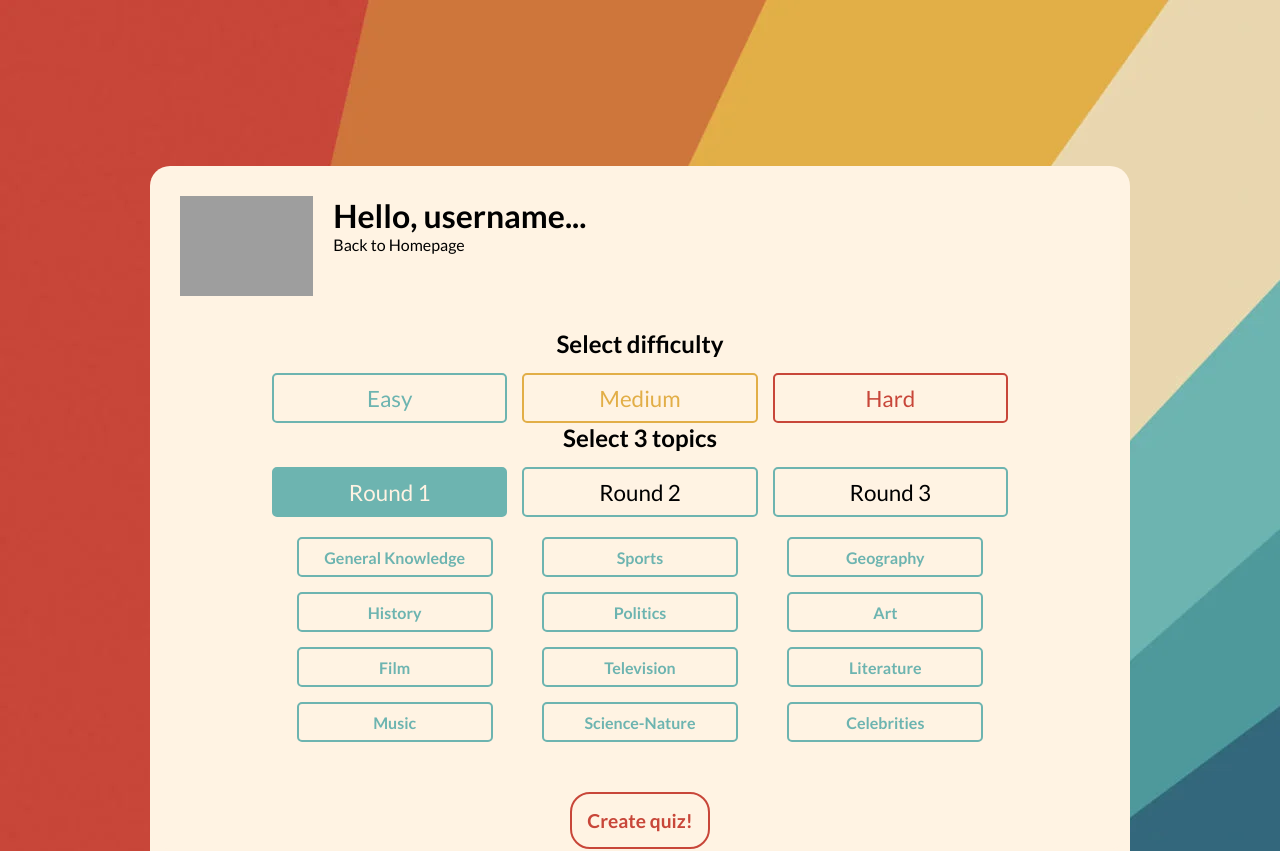
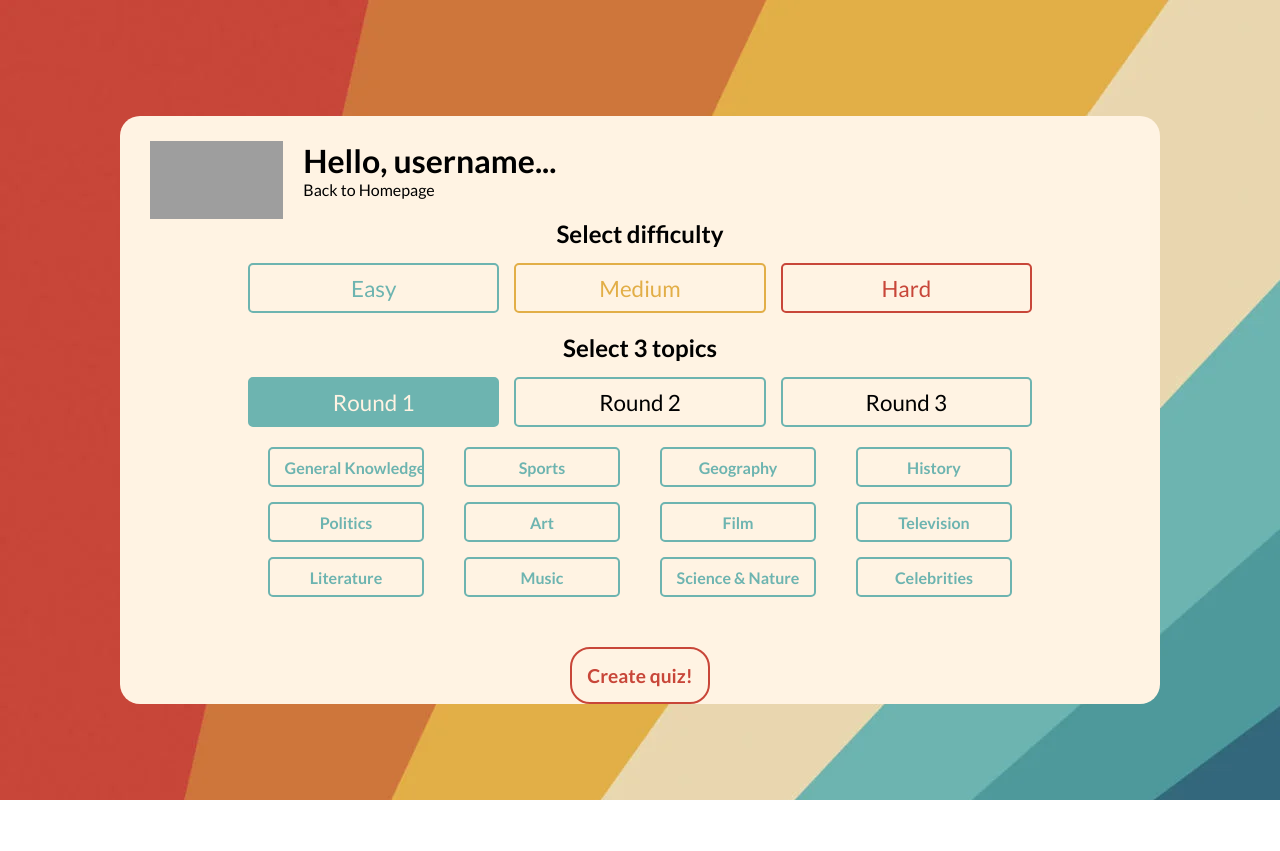
Before and after one commit to PollyFenne/Ye_olde_quiz_frontend, a React app: page /create in a window 1280 px wide. Shown: the top 851 px of the page. After the commit the page ends 800 px from the top, so only its background shows below. Built offline with nearby package versions, Linux system fonts and the light colour scheme; grey boxes are pictures that could not be loaded; some icons are missing.

Commit message:
Add more styles to multiple pages

```diff
--- a/src/App.js
+++ b/src/App.js
@@ -19,26 +19,8 @@ const App = () => {
   return (
     <>
       <Routes>
-        <Route
-          exact
-          path="/"
-          element={
-            <>
-              <Banner isHome={true} />
-              <Home />
-            </>
-          }
-        />
-        <Route
-          exact
-          path="/create"
-          element={
-            <>
-              <Banner isCreate={true} />
-              <CreatePage />
-            </>
-          }
-        />
+        <Route exact path="/" element={<Home />} />
+        <Route exact path="/create" element={<CreatePage />} />
         <Route exact path="/login" element={<LoginRegister />} />
       </Routes>
     </>
--- a/src/components/Banner/styles.css
+++ b/src/components/Banner/styles.css
@@ -4,7 +4,7 @@
   background-color: var(--vintagewhite);
   flex: 0, 1, auto;
   display: flex;
-  padding: 30px;
+  padding: 25px 30px 0;
   border-top-left-radius: 20px;
   border-top-right-radius: 20px;
 }
--- a/src/components/Topics/index.js
+++ b/src/components/Topics/index.js
@@ -149,7 +149,7 @@ const Topics = ({ color, updateTopic, topic }) => {
           <input
             className={renderColorClass()}
             type="button"
-            value="Science-Nature"
+            value="Science & Nature"
             id="science-nature"
             name="topics"
             onClick={handleRadioClick}
--- a/src/components/Topics/styles.css
+++ b/src/components/Topics/styles.css
@@ -6,7 +6,7 @@
   display: grid;
   justify-items: center;
   align-items: center;
-  grid-template-columns: 1fr 1fr 1fr;
+  grid-template-columns: 1fr 1fr 1fr 1fr;
   row-gap: 15px;
   margin-top: 20px;
 }
--- a/src/pages/CreatePage/index.js
+++ b/src/pages/CreatePage/index.js
@@ -3,6 +3,7 @@
 import React, { useState } from "react";
 
 import Topics from "../../components/Topics";
+import Banner from "../../components/Banner";
 
 import "./styles.css";
 
@@ -127,6 +128,8 @@ const CreatePage = () => {
   };
 
   return (
+    <>
+      <Banner isCreate={true} />
       <div className="create-page">
         <form>
           <div className="select-difficulty-container">
@@ -187,7 +190,6 @@ const CreatePage = () => {
               />
             </div>
           </div>
-
           {showRoundOne ? (
             <Topics
               color={color}
@@ -215,10 +217,10 @@ const CreatePage = () => {
           ) : (
             <></>
           )}
-
           <input type="submit" className="submit-button" value="Create quiz!" />
         </form>
       </div>
+    </>
   );
 };
 
--- a/src/pages/CreatePage/styles.css
+++ b/src/pages/CreatePage/styles.css
@@ -5,16 +5,18 @@
   display: flex;
   flex-direction: column;
   align-items: center;
+  margin-bottom: 20px;
 }
 
 .create-page {
   background-color: var(--vintagewhite);
   border-radius: 20px;
   height: 70%;
+  flex-grow: 1;
+  margin-top: -25px;
 }
 
 form {
-  flex-grow: 1;
   display: flex;
   flex-direction: column;
   justify-content: space-between;
--- a/src/pages/Home/Home.css
+++ b/src/pages/Home/Home.css
@@ -25,7 +25,9 @@ html {
   height: 100vh;
   display: flex;
   flex-direction: column;
-  margin: 150px;
+
+  justify-content: space-between;
+  padding: 100px 120px;
 }
 
 .home-content {
--- a/src/pages/Home/index.js
+++ b/src/pages/Home/index.js
@@ -20,6 +20,7 @@ const Home = () => {
 
   return (
     <>
+      <Banner isHome={true} />
       <div className="home-content">
         <div className="buttons-container">
           <ButtonControl
```
Lines whose indentation alone changed are shown as unchanged.
